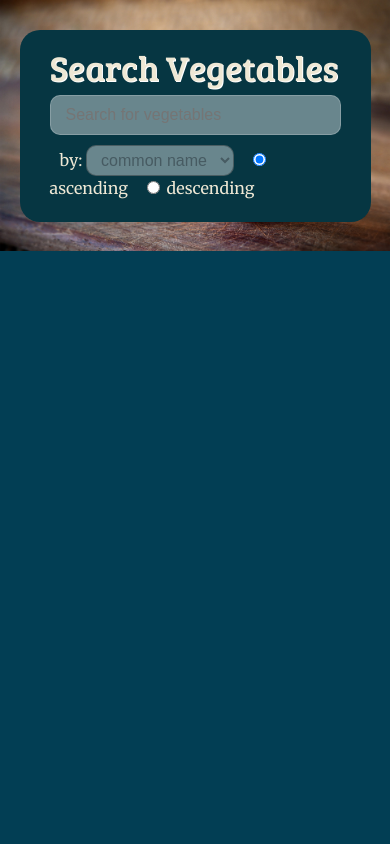
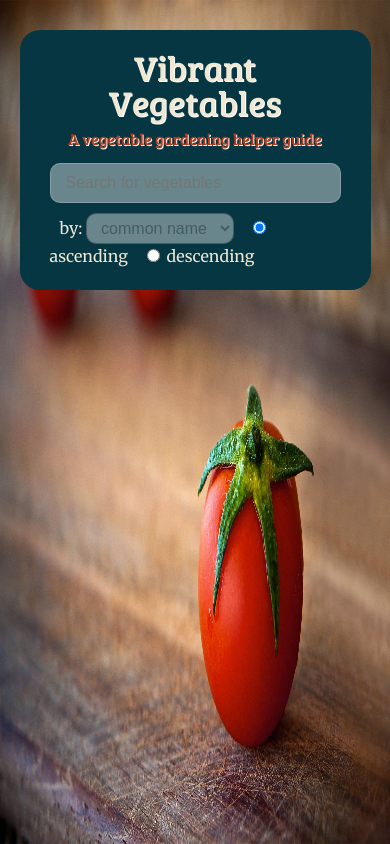
Before and after one commit to kristietamato/web-app-vegetable-search, a plain HTML site: page index.html in a window 390 px wide. Drawn offline with Linux system fonts and the light colour scheme; a web font is replaced by a local one.

Commit message:
Center titles; fix background height when small screen size

```diff
--- a/css/style.css
+++ b/css/style.css
@@ -74,11 +74,9 @@ article, aside, details, figcaption, figure, footer, header, hgroup, menu, nav,
 html {
   background-image: url(../resources/images/tomato-bg.jpg);
   background-repeat: no-repeat;
-  background-size: 100% auto;
+  background-size: 100% 100%;
   background-attachment: fixed;
   background-color: #023E54;
-  min-height: 100%;
-  height: auto;
 }
 
 body  {
@@ -210,10 +208,6 @@ a.small {
   outline: 0;
 }
 
-.pbm {
-  padding-bottom: 10px;
-}
-
 .search .formgroup input {
   border: 1px solid rgba(0,0,0,0.3);
   display: inline;
@@ -341,3 +335,13 @@ a.small {
   height: 0;
   overflow: hidden;
 }
+
+/* Helper Css */
+
+.pbm {
+  padding-bottom: 10px;
+}
+
+.centered {
+  text-align: center;
+}
--- a/partials/list.html
+++ b/partials/list.html
@@ -1,6 +1,9 @@
 <section class="vegetablepage">
   <div class="search">
-    <h1>Search Vegetables</h1>
+    <h1 class="centered">Vibrant Vegetables</h1>
+    <div class="pbm">
+      <h4 class="centered">A vegetable gardening helper guide</h4>
+    </div>
     <div class="pbm">
       <input ng-model="query" placeholder="Search for vegetables" autofocus>
     </div>
```
